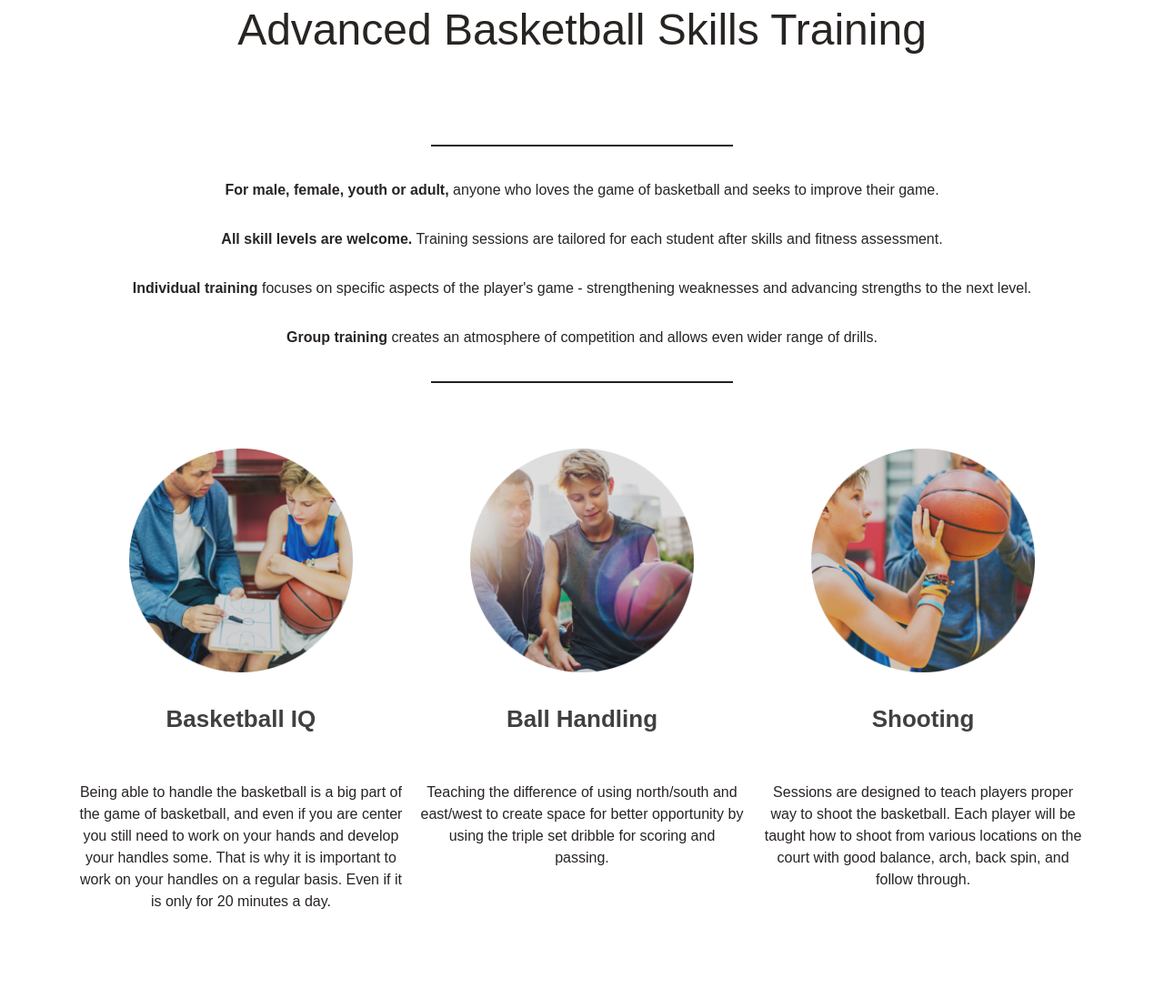
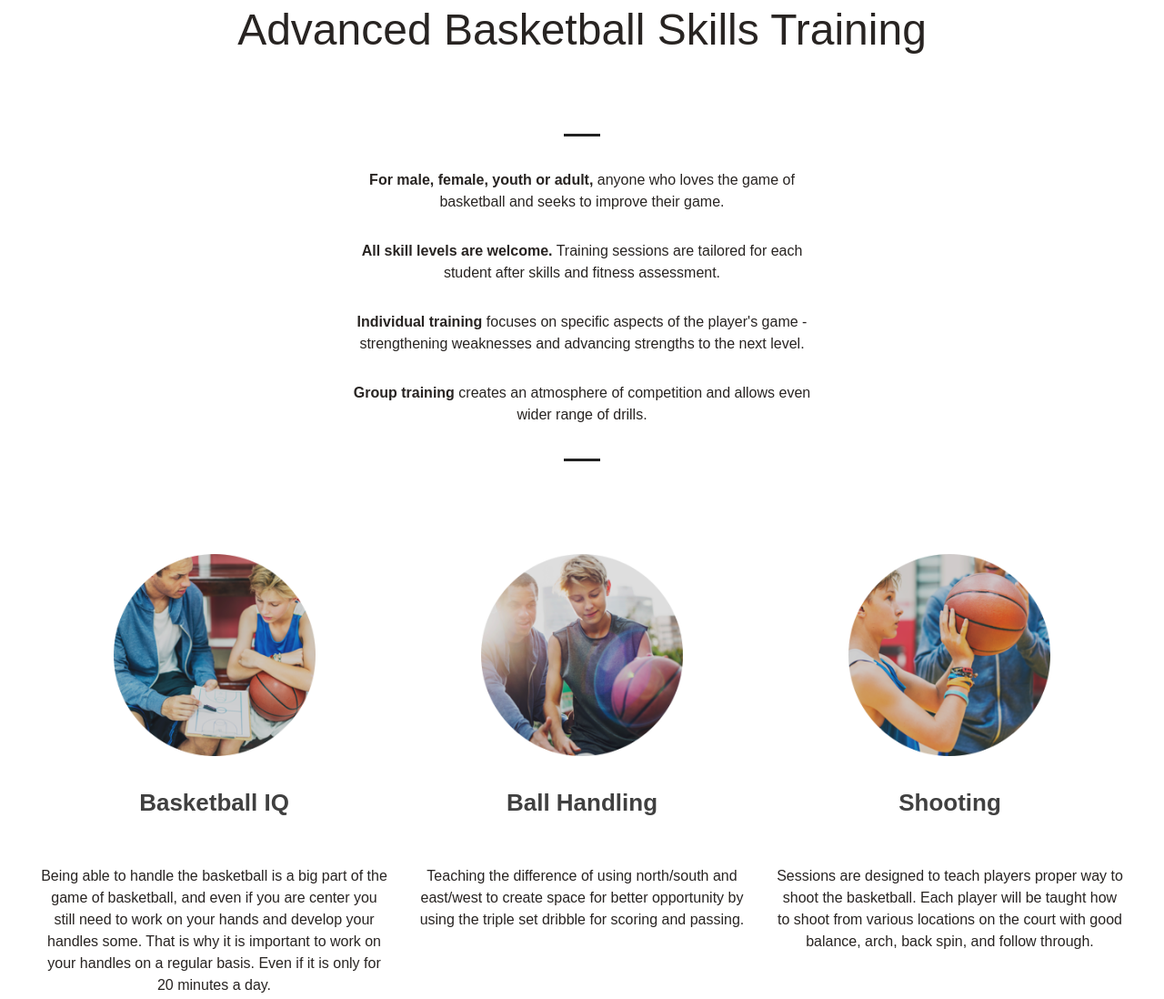
Before and after one commit to Hahndrew/Back2Basics, a website: page index.html in a window 1280 px wide. Shown: the part 965-2063 px from the top of the page at 91% size. Drawn offline with nearby package versions, Linux system fonts and the light colour scheme; a web font is replaced by a local one.

Commit message:
section2 tablet and desktop ready

```diff
--- a/_/components/sass/_base.scss
+++ b/_/components/sass/_base.scss
@@ -1,6 +1,6 @@
 // Typography ----------------------------------------------
-@import url('https://fonts.googleapis.com/css?family=Alfa+Slab+One');
-@import url('https://cloud.typography.com/7908354/6363172/css/fonts.css');
+//@import url('https://fonts.googleapis.com/css?family=Alfa+Slab+One');
+//@import url('https://cloud.typography.com/7908354/6363172/css/fonts.css');
 
 html {
 	font-size: 62.5%; // 16px x .625 = 10px (1rem = 10px)
--- a/_/components/sass/_layout.scss
+++ b/_/components/sass/_layout.scss
@@ -42,24 +42,42 @@ body {
 	@include clearfix;
 	text-align: center;
 	padding: 10.2rem gutter()*4;
+	@media (min-width: 940px) {
+		padding: 10.2rem gutter()*2;
+	} //media
 	header {
 		margin-bottom: 6.0rem;
 		h2 {
 			margin-bottom: 1.2rem;
 		} //h2
-		@media (min-width: 800px) {
-			margin-bottom: 9.6rem;
+		@media (min-width: 591px) {
+			margin-bottom: 8.4rem;
 		} //media
 	} //header
 	.intro {
 		margin-bottom: 7.2rem;
+		ul {
+			margin: 0 auto;
+			@media (min-width: 591px) {
+				max-width: 70%;
+			} //media
+			@media (min-width: 1000px) {
+				max-width: 45%;
+			} //media
+		} //ul
 		li {
 			margin-bottom: 3.0rem;
-		}
+		} //li
 		li:last-child {
 			margin-bottom: 0;
+		} //li:last-child
+		@media (min-width: 591px) {
+			margin-bottom: 8.4rem;
+		} //media
+		@media (min-width: 940px) {
+			margin-bottom: 10.2rem;
 		}
-	}
+	} //intro
 	[class*='skills'] {
 		margin-bottom: 6.6rem;
 		h3 {
@@ -81,7 +99,7 @@ body {
 	.skills {
 		@include span(full);
 
-		@media (min-width: 800px) {
+		@media (min-width: 940px) {
 			@include span(4);
 		} //media
 	} //skills
@@ -89,7 +107,7 @@ body {
 		@include span(full);
 		margin-bottom: 0rem;
 
-		@media (min-width: 800px) {
+		@media (min-width: 940px) {
 			@include span(4 last);
 		} //media
 	} //skills-last
@@ -102,8 +120,8 @@ body {
 		display: block;
 		max-width: 20.4rem;
 
-		@media (min-width: 800px) {
-			max-width: 24.6rem;
+		@media (min-width: 700px) {
+			max-width: 22.2rem;
 		} //media
 	} //img
 } //section2
--- a/_/components/sass/_variables.scss
+++ b/_/components/sass/_variables.scss
@@ -1,7 +1,6 @@
-// Brakpoints
-$medium					: 800px;
-$large					: 102.0rem;
-
+// Typography ----------------------------------------------
+@import url('https://fonts.googleapis.com/css?family=Alfa+Slab+One');
+@import url('https://cloud.typography.com/7908354/6363172/css/fonts.css');
 
 // Fonts
 $logo                   : 'Alfa Slab One', sans-serif;
--- a/_/components/sass/styles.scss
+++ b/_/components/sass/styles.scss
@@ -58,7 +58,8 @@ body {
 		.empty {
 			margin: 0 auto;
 			width: 30%;
-			border-top: 2px solid #212121;
+			width: 4.0rem;
+			border-top: 3px solid #212121;
 		} //empty
 		ul {
 			padding-top: 3.6rem;
```
Also changed, not shown: _/css/styles.css.
